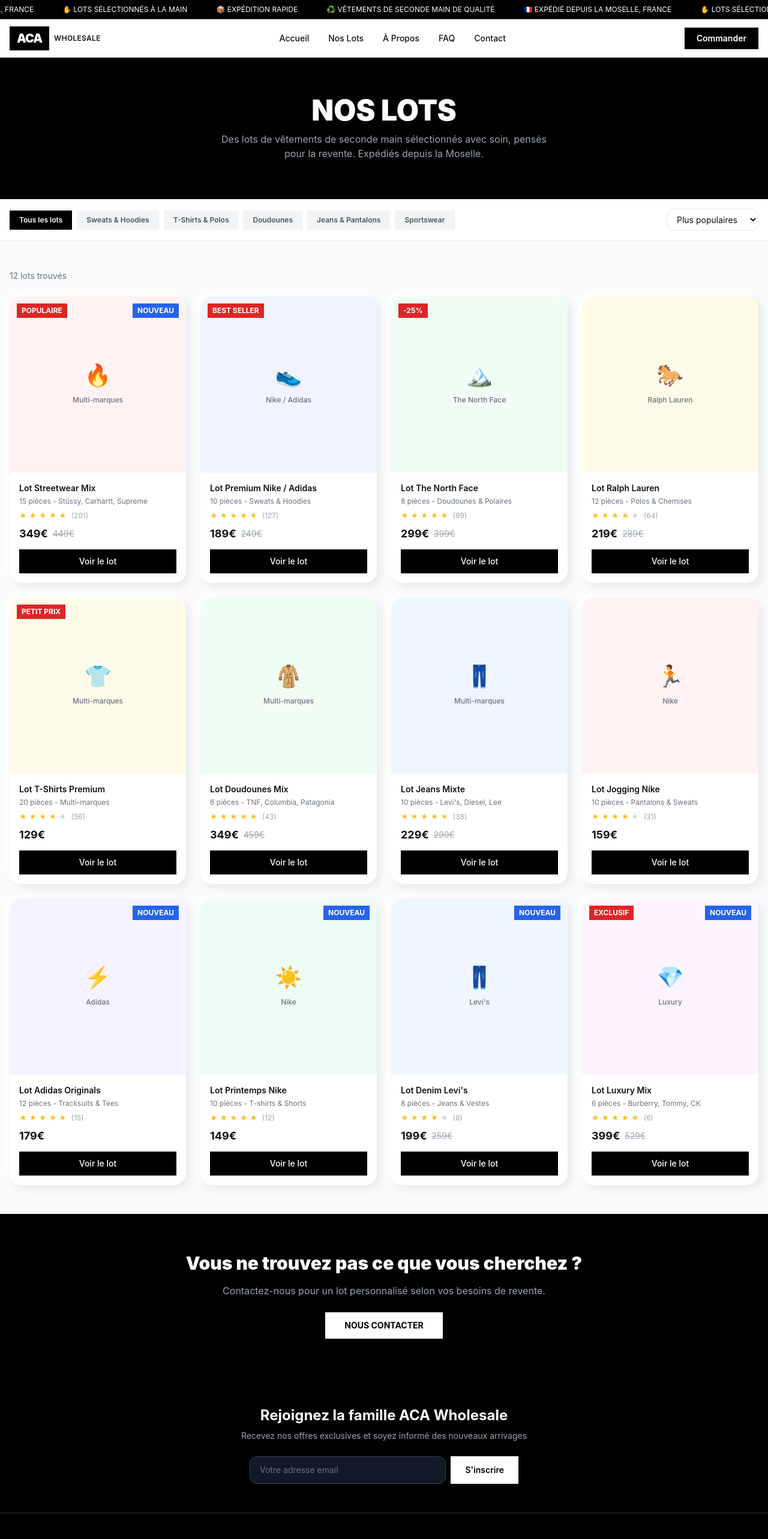
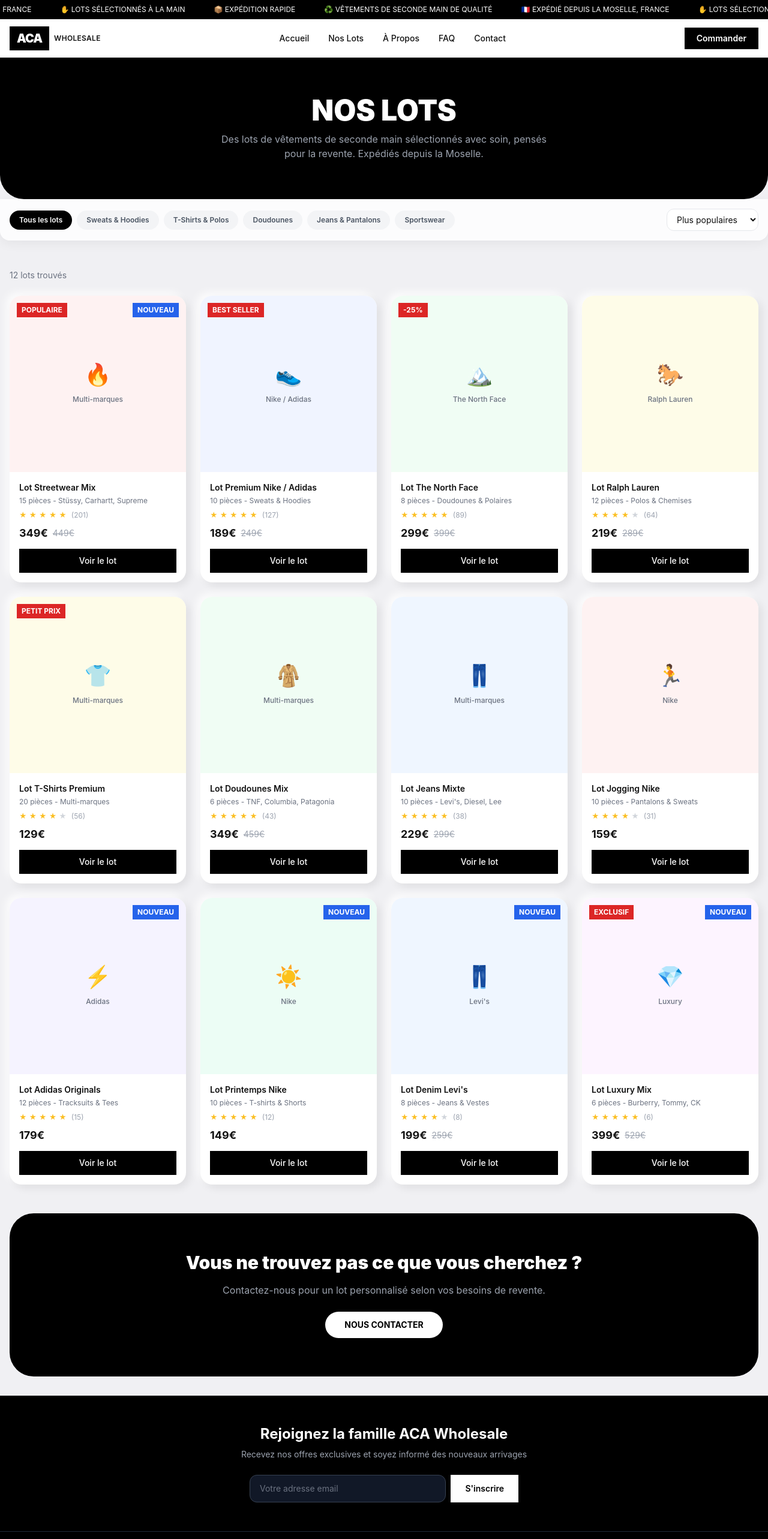
Before and after one commit to acawholesale/aca-wholesale, a Next.js app: page /produits in a window 1280 px wide. Shown: the top 2566 px of the page at 60% size. Built offline with nearby package versions, Linux system fonts and the light colour scheme.

Commit message:
Update page.js

```diff
--- a/app/produits/page.js
+++ b/app/produits/page.js
@@ -41,11 +41,11 @@ export default function Produits() {
   if (sortBy === 'popular') filtered = [...filtered].sort((a, b) => b.reviews - a.reviews)
 
   return (
-    <main>
+    <main className="bg-[#f0f0f3]">
       <Navbar />
 
       {/* Header */}
-      <section className="bg-black text-white py-16">
+      <section className="bg-black text-white py-16 rounded-b-[40px]">
         <div className="max-w-7xl mx-auto px-4 text-center">
           <h1 className="text-4xl md:text-5xl font-black mb-3">NOS LOTS</h1>
           <p className="text-gray-400 max-w-xl mx-auto">
@@ -55,7 +55,7 @@ export default function Produits() {
       </section>
 
       {/* Filters */}
-      <section className="bg-white border-b sticky top-16 z-40">
+      <section className="bg-white/80 backdrop-blur-md sticky top-16 z-40 rounded-b-2xl" style={{ boxShadow: '0 4px 20px rgba(0,0,0,0.06)' }}>
         <div className="max-w-7xl mx-auto px-4 py-4">
           <div className="flex flex-wrap items-center justify-between gap-4">
             <div className="flex flex-wrap gap-2">
@@ -63,7 +63,7 @@ export default function Produits() {
                 <button
                   key={cat.id}
                   onClick={() => setActiveCategory(cat.id)}
-                  className={`text-xs font-semibold px-4 py-2 transition-colors ${
+                  className={`text-xs font-semibold px-4 py-2 transition-colors rounded-full ${
                     activeCategory === cat.id
                       ? 'bg-black text-white'
                       : 'bg-gray-100 text-gray-600 hover:bg-gray-200'
@@ -76,7 +76,7 @@ export default function Produits() {
             <select
               value={sortBy}
               onChange={(e) => setSortBy(e.target.value)}
-              className="text-sm border px-3 py-2 bg-white"
+              className="text-sm border px-3 py-2 bg-white rounded-xl"
             >
               <option value="popular">Plus populaires</option>
               <option value="price-asc">Prix croissant</option>
@@ -87,7 +87,7 @@ export default function Produits() {
       </section>
 
       {/* Products Grid */}
-      <section className="py-12 bg-gray-50">
+      <section className="py-12">
         <div className="max-w-7xl mx-auto px-4">
           <p className="text-sm text-gray-500 mb-6">{filtered.length} lot{filtered.length > 1 ? 's' : ''} trouvé{filtered.length > 1 ? 's' : ''}</p>
           <div className="grid grid-cols-2 md:grid-cols-3 lg:grid-cols-4 gap-4 md:gap-6">
@@ -99,11 +99,11 @@ export default function Produits() {
       </section>
 
       {/* CTA */}
-      <section className="bg-black text-white py-16">
+      <section className="bg-black text-white py-16 rounded-[40px] mx-4 mb-8">
         <div className="max-w-4xl mx-auto px-4 text-center">
           <h2 className="text-2xl md:text-3xl font-black mb-4">Vous ne trouvez pas ce que vous cherchez ?</h2>
           <p className="text-gray-400 mb-6">Contactez-nous pour un lot personnalisé selon vos besoins de revente.</p>
-          <a href="/contact" className="inline-block bg-white text-black px-8 py-3 font-bold text-sm hover:bg-gray-200 transition-colors">
+          <a href="/contact" className="inline-block bg-white text-black px-8 py-3 font-bold text-sm hover:bg-gray-200 transition-colors rounded-full">
             NOUS CONTACTER
           </a>
         </div>
```
